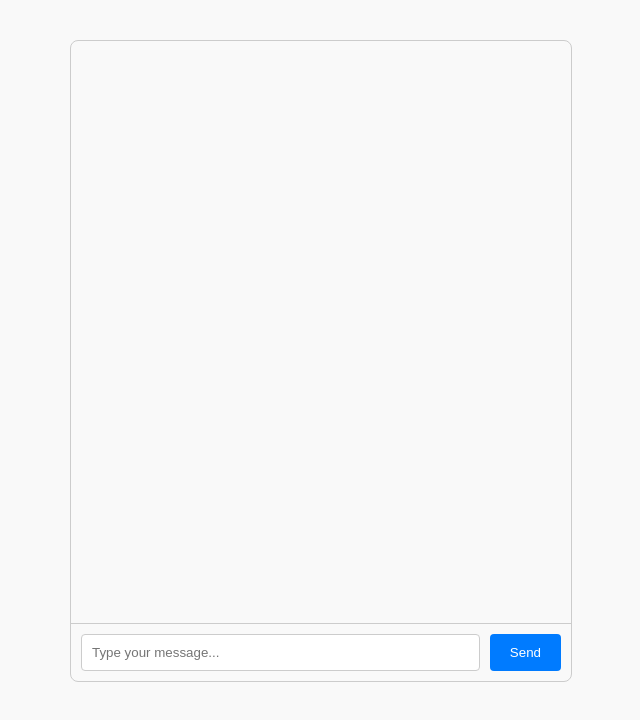
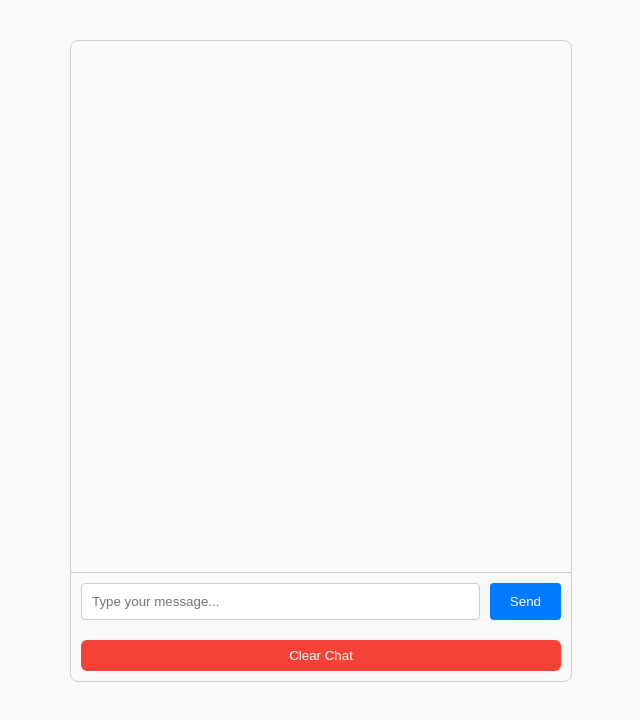
Before and after one commit to TheWilliams254/ChatBot, a React (Vite) app: page / in a window 1280 px wide. Shown: the top 720 px of the page, without its empty margins (319-959 px from the left). Built offline with nearby package versions, Linux system fonts and the light colour scheme; the HTML template or start-up script is replaced by a standard one.

Commit message:
clear button

```diff
--- a/src/App.jsx
+++ b/src/App.jsx
@@ -112,6 +112,7 @@ function App() {
           {isSending ? 'Sending...' : 'Send'}
         </button>
       </div>
+      <button className= "clear-button" onClick={() => setMessages([])}>Clear Chat</button>
     </div>
   );
 }
```
